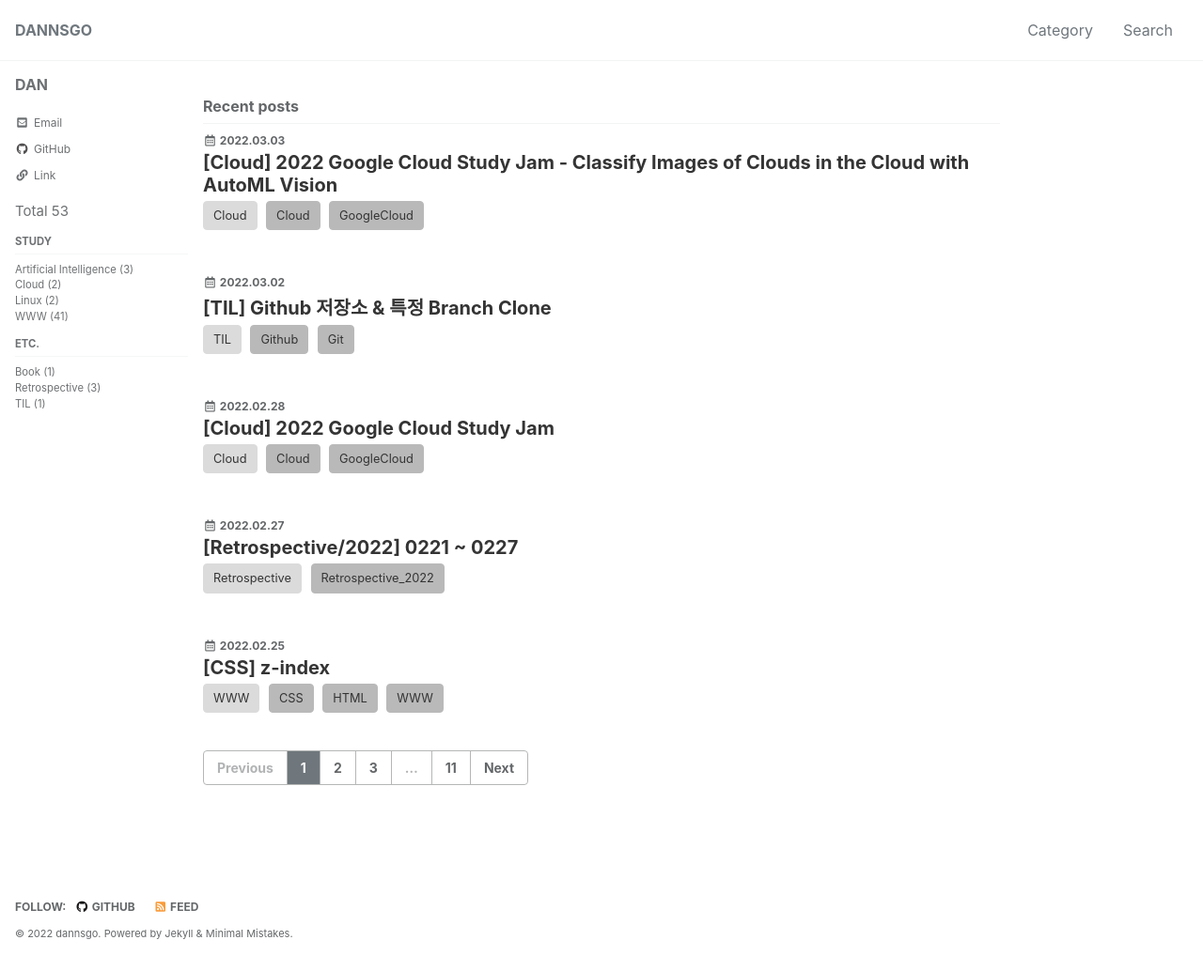
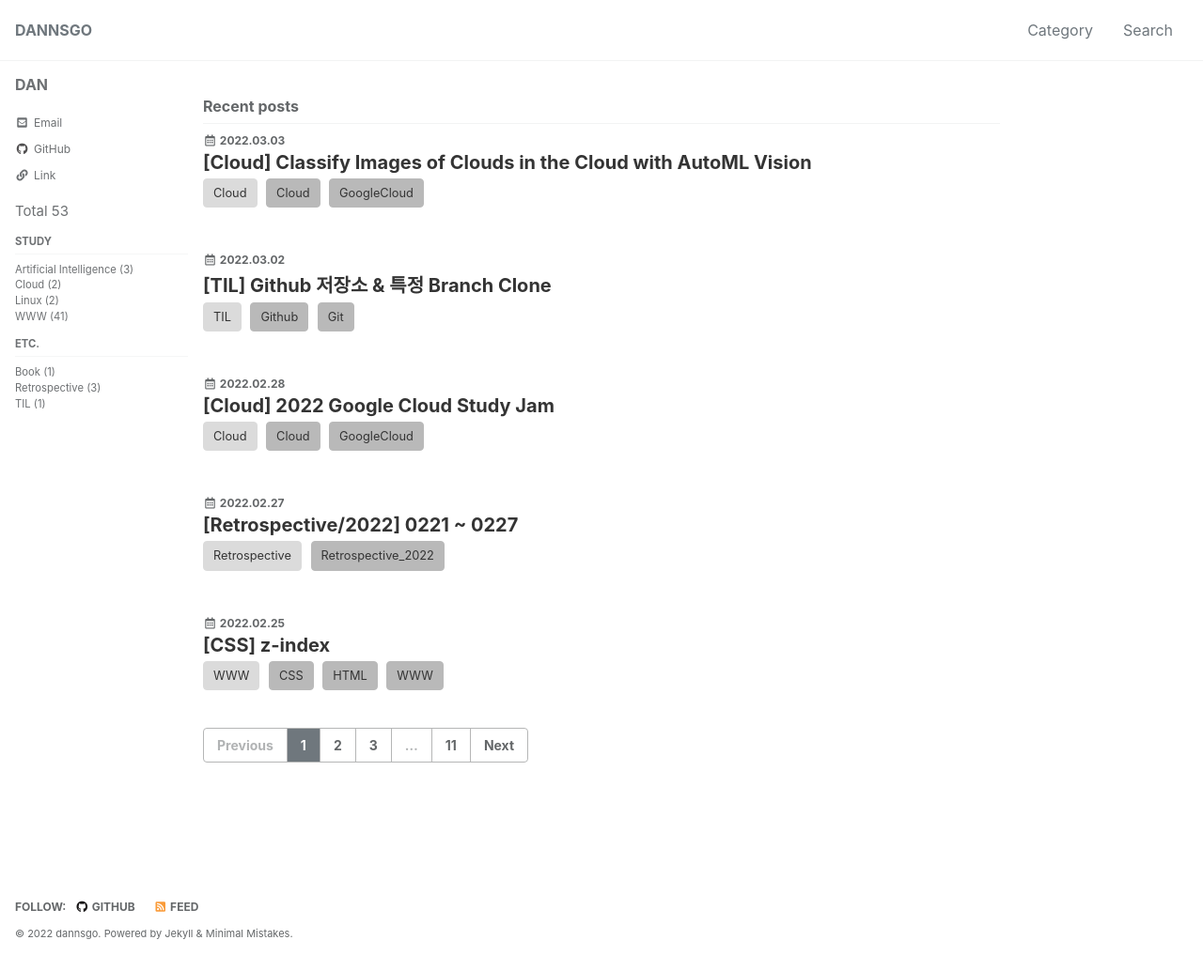
Before and after one commit to znhoon/dannsgo.github.io, a Jekyll site: the page built from index.html, in a window 1280 px wide and 1034 px high. Shown: the whole window at 94% size. Built offline with Jekyll 4.4.1, drawn with Linux system fonts in a browser that asks for light colours; cached includes are drawn as plain includes; some web fonts are replaced; the list of posts is cut into pages by our own code.

Commit message:
Update 2022-03-03-cloud-220303.md

```diff
--- a/_posts/Cloud/2022-03-03-cloud-220303.md
+++ b/_posts/Cloud/2022-03-03-cloud-220303.md
@@ -1,12 +1,12 @@
 ---
-title: "[Cloud] 2022 Google Cloud Study Jam - Classify Images of Clouds in the Cloud with AutoML Vision"
+title: "[Cloud] Classify Images of Clouds in the Cloud with AutoML Vision"
 categories:
  - Cloud
 tags:
  - [Cloud, GoogleCloud]
 toc: ture
 toc_sticky: true
-last_modified_at: 2022-03-03
+
 ---
 
 💻 **2022 Google Cloud Study Jam** AI & ML 입문 과정에 참여한 기록입니다.
```
